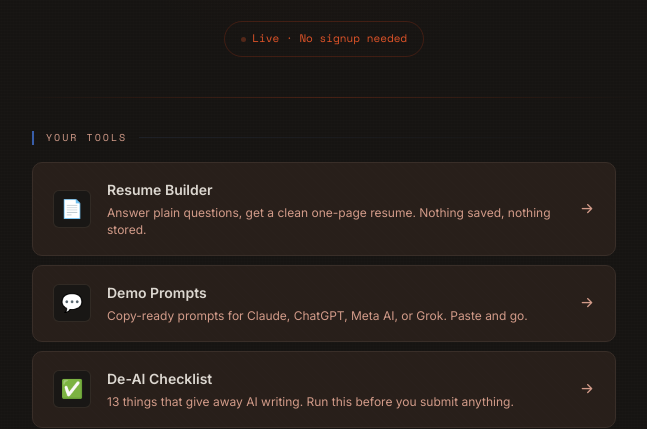
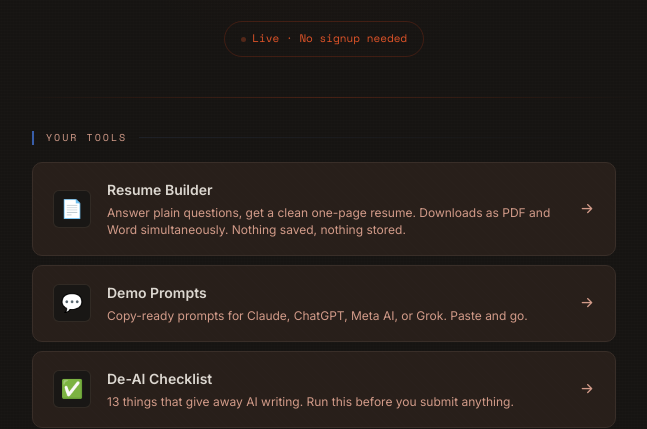
Before and after one commit to SYMBEYOND/symbeyond_website, a plain HTML site: page gethired.html in a window 1280 px wide. Shown: the part 373-802 px from the top of the page, without its empty margins (316-963 px from the left). Drawn offline with nearby package versions, Linux system fonts and the light colour scheme.

Commit message:
fix: update resume builder card descriptions to reflect simultaneous PDF and Word download

```diff
--- a/gethired.html
+++ b/gethired.html
@@ -371,7 +371,7 @@
         <div class="tool-icon">📄</div>
         <div class="tool-content">
           <div class="tool-name">Resume Builder</div>
-          <div class="tool-desc">Answer plain questions, get a clean one-page resume. Nothing saved, nothing stored.</div>
+          <div class="tool-desc">Answer plain questions, get a clean one-page resume. Downloads as PDF and Word simultaneously. Nothing saved, nothing stored.</div>
         </div>
         <i class="tool-arrow ti ti-arrow-right" aria-hidden="true"></i>
       </a>
```
Also changed, not shown: boss.html (+1 -1 lines).
